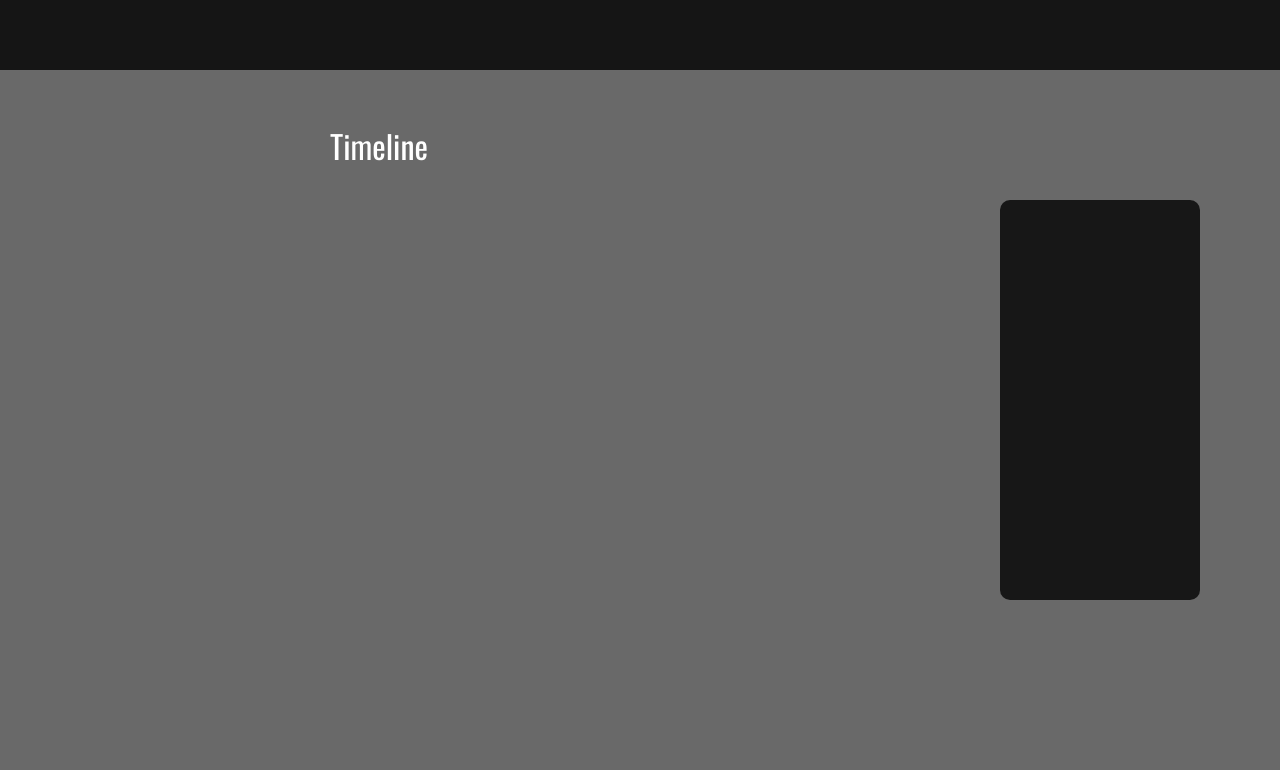
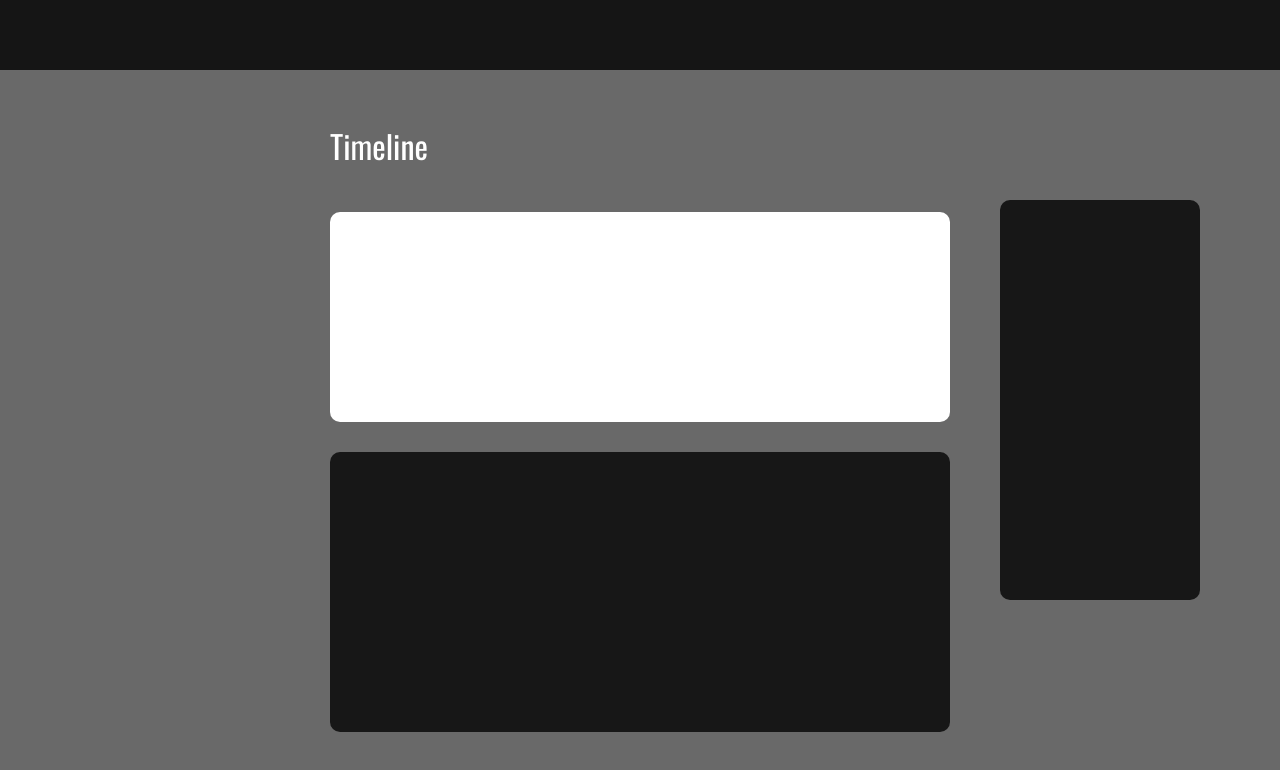
Before and after one commit to Ribeiro1300/Linkr, a React (Create React App) app: page /feed in a window 1280 px wide. Shown: the top 770 px of the page. Built offline with nearby package versions, Linux system fonts and the light colour scheme.

Commit message:
adicionado div de novo post e posts

```diff
--- a/src/components/Feed.js
+++ b/src/components/Feed.js
@@ -1,10 +1,18 @@
-import { Container, PageTitle,Content } from "../styles/PagesStyles";
+import {
+  Container,
+  PageTitle,
+  Content,
+  NewPost,
+  Posts,
+} from "../styles/PagesStyles";
 
 export default function Feed() {
   return (
     <Container>
       <Content>
         <PageTitle>Timeline</PageTitle>
+        <NewPost></NewPost>
+        <Posts></Posts>
       </Content>
     </Container>
   );
--- a/src/styles/PagesStyles.js
+++ b/src/styles/PagesStyles.js
@@ -17,9 +17,24 @@ const PageTitle = styled.h2`
   font-size: 32px;
   font-family: "Oswald", sans-serif;
   color: white;
+  margin-bottom: 50px;
 `;
 const Content = styled.div`
   width: 620px;
   margin-top: 60px;
 `;
-export { Container, PageTitle, Content };
+const NewPost = styled.div`
+  width: 100%;
+  height: 210px;
+  background-color: #ffff;
+  border-radius: 10px;
+  margin-bottom: 30px;
+`;
+const Posts = styled.div`
+  width: 100%;
+  height: 280px;
+  background-color: #171717;
+  border-radius: 10px;
+  margin-bottom: 30px;
+`;
+export { Container, PageTitle, Content, NewPost, Posts };
```
